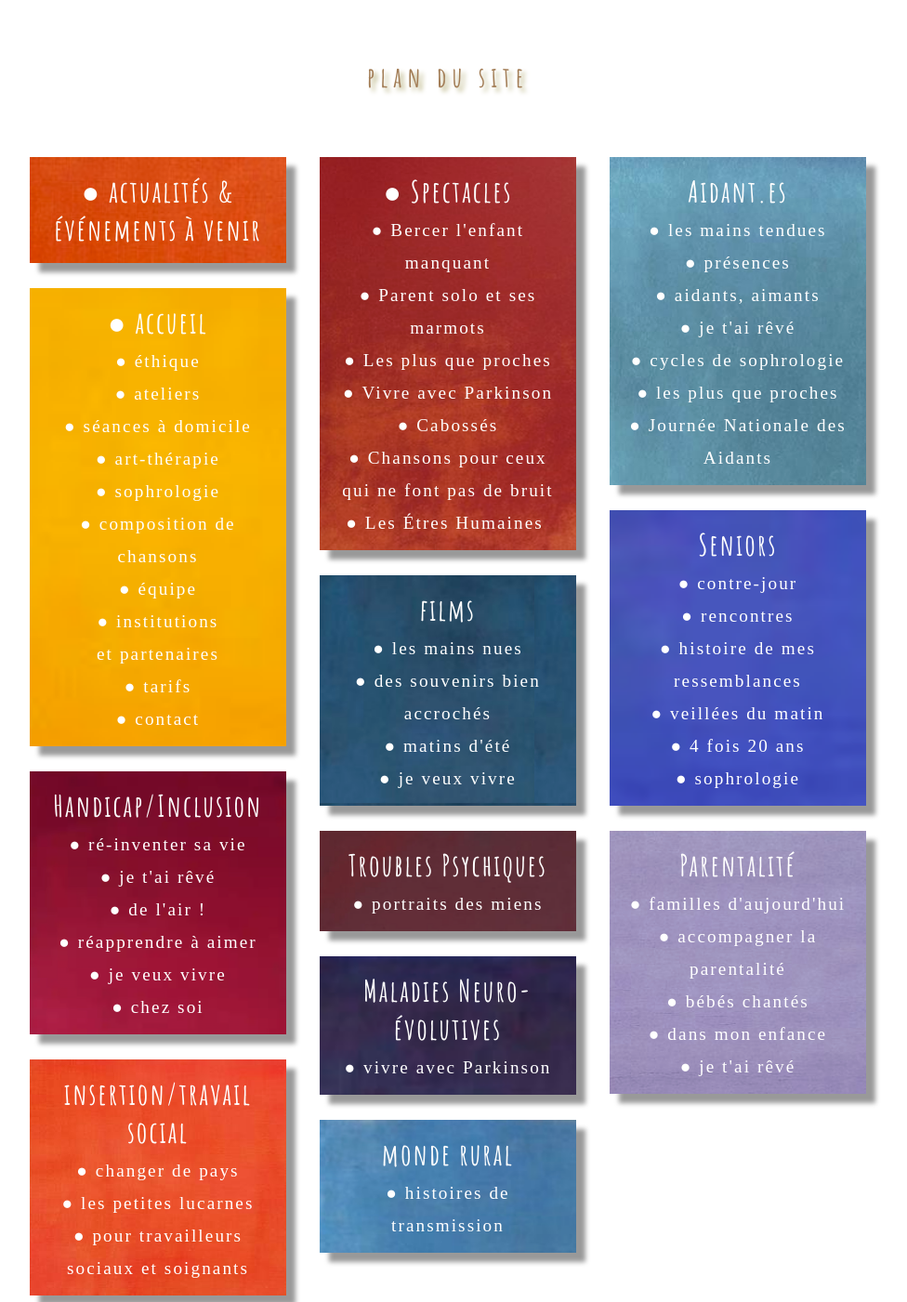
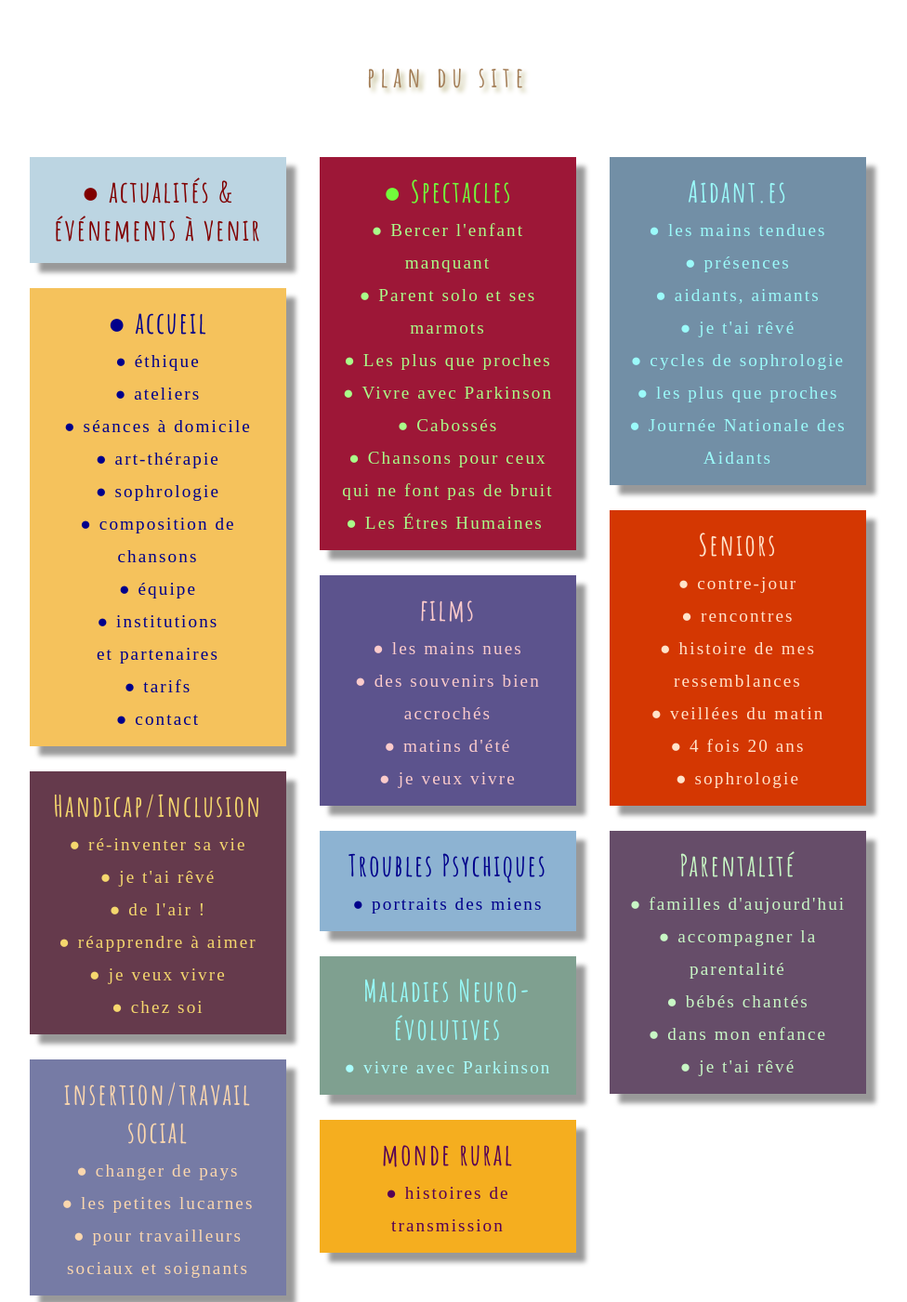
Before and after one commit to leshnik/revertouthaut, a Jekyll site: the page built from liens-familiaux.md, in a window 1280 px wide. Shown: the part 250-1651 px from the top of the page at 93% size, without its empty margins (158-1134 px from the left). Built offline with Jekyll 4.4.1, drawn with Linux system fonts in a browser that asks for light colours; grey boxes are pictures that could not be loaded.

Commit message:
switch to new navlistcards2

```diff
--- /dev/null
+++ b/_includes/NavListCards2.html
@@ -0,0 +1,204 @@
+
+<h2>plan du site</h2>
+<nav>
+<div id="siteMap" class="space-around--wrap">
+  <div>
+    <p
+      class="shadow"
+      style="background: #bcd5e2; width: 28ch">
+      <a class="nav-list-heading" style="color:#800000" href="/actualites">●&nbsp;actualités & événements à venir</a>
+    </p>
+    <p
+      class="shadow"
+      style="background: #f5c25c; width:28ch">
+
+      <a style="color: #00008b" class="nav-list-heading" href="/"
+        >●&nbsp;accueil</a
+      ><br>
+
+      <a style="color: #00008b" class="nav-list-item"  href="/ethique">●&nbsp;éthique</a><br>
+
+      <a style="color: #00008b" class="nav-list-item"
+        href="/ateliers"
+        >●&nbsp;ateliers</a
+      ><br>
+
+      <a style="color: #00008b" class="nav-list-item"  href="/seances-a-domicile"
+        >●&nbsp;séances à domicile</a
+      ><br>
+
+      <a style="color: #00008b" class="nav-list-item"  href="/art-therapie">●&nbsp;art-thérapie</a
+      ><br>
+      <a style="color: #00008b" class="nav-list-item"  href="/sophrologie">●&nbsp;sophrologie</a><br>
+
+      <a style="color: #00008b" class="nav-list-item"  href="/composition-de-chansons">●&nbsp;composition de chansons</a><br>
+
+      <a style="color: #00008b" class="nav-list-item"  href="/equipe">●&nbsp;équipe</a><br>
+      <a style="color: #00008b" class="nav-list-item"
+        href="/institutions-et-partenaires"
+        >●&nbsp;institutions<br>et partenaires</a
+      ><br>
+
+      <a style="color: #00008b" class="nav-list-item"  href="/nos-tarifs">●&nbsp;tarifs</a><br>
+
+      <a style="color: #00008b" class="nav-list-item"  href="/contact">●&nbsp;contact</a><br>
+
+      <!-- <a style="color: hsl()" href="/accueil-version-2019">●&nbsp;accueil 2019</a> -->
+    </p>
+    <p
+      class="shadow"
+      style="background: #653a4c; width: 28ch">
+      <span style="color: #f5d76e;" class="nav-list-heading">Handicap/Inclusion</span
+      ><br>
+      <a style="color: #f5d76e;" class="nav-list-item subtlehover"  href="/re-inventer-sa-vie">●&nbsp;ré-inventer sa vie</a><br>
+      <a style="color: #f5d76e;" class="nav-list-item subtlehover"  href="/je-t-ai-reve">●&nbsp;je t'ai rêvé</a><br>
+      <a style="color: #f5d76e;" class="nav-list-item subtlehover"  href="/de-l-air">●&nbsp;de l'air !</a><br>
+        <a style="color: #f5d76e;" class="nav-list-item subtlehover"  href="/reapprendre-a-aimer"
+        >●&nbsp;réapprendre à aimer</a
+      ><br>
+      <a style="color: #f5d76e;" class="nav-list-item subtlehover"  href="/je-veux-vivre">●&nbsp;je veux vivre</a><br>
+      <a style="color: #f5d76e;" class="nav-list-item subtlehover"  href="/chez-soi">●&nbsp;chez soi</a>
+    </p>
+    <p
+      class="shadow"
+      style="background: #767ba5; width: 28ch">
+      <span style="color:#fbd7ae"
+        class="nav-list-heading">insertion/travail social</span><br>
+      <a style="color:#fbd7ae" class="nav-list-item subtlehover"  href="/changer-de-pays"
+        >●&nbsp;changer de pays</a
+      ><br>
+      <a style="color:#fbd7ae" class="nav-list-item subtlehover"  href="/les-petites-lucarnes"
+        >●&nbsp;les petites lucarnes</a
+      ><br>
+      <a style="color:#fbd7ae"
+        class="nav-list-item subtlehover"
+        href="/pour-travailleurs-sociaux-et-soignants"
+        >●&nbsp;pour travailleurs sociaux et soignants</a
+      ><br>
+    </p>
+  </div>
+
+  <div>
+
+    <p
+      class="shadow"
+      style="background: #9d1737; width: 28ch">
+      <a style="color: #72fc3b" class="nav-list-heading" style="color:rgb(255, 255, 255)" href="/spectacles"
+        >●&nbsp;Spectacles</a
+      ><br>
+      <a style="color: #aafc89" class="nav-list-item subtlehover" style="color: rgb(255, 255, 255)" href="/bercer-l-enfant-manquant"
+        >●&nbsp;Bercer l'enfant manquant</a
+      ><br>
+      <a style="color: #aafc89" class="nav-list-item subtlehover" style="color: rgb(255, 255, 255)" href="/parent-solo-et-ses-marmots"
+        >●&nbsp;Parent solo et ses marmots</a
+      ><br>
+      <a style="color: #aafc89" class="nav-list-item subtlehover" style="color: rgb(255, 255, 255)" href="/lpqp-lecture-musicale"
+        >●&nbsp;Les plus que proches</a
+      ><br>
+      <a style="color: #aafc89" class="nav-list-item subtlehover" style="color: rgb(255, 255, 255)" href="/vivre-avec-parkinson">●&nbsp;Vivre avec Parkinson</a>
+      <br>
+      <a class="nav-list-item subtlehover" style="color: #aafc89" href="/cabosses">●&nbsp;Cabossés</a>
+      <br>
+      <a style="color: #aafc89" class="nav-list-item subtlehover" style="color: rgb(255, 255, 255)" href="chansons-pour-ceux-qui-ne-font-pas-de-bruit">●&nbsp;Chansons pour ceux qui ne font pas de bruit</a
+      ><br>
+      <a style="color: #aafc89" class="nav-list-item subtlehover" style="color: rgb(255, 255, 255)" href="les-etres-humaines"
+        >●&nbsp;Les&nbsp;Étres&nbsp;Humaines&nbsp;</a
+      >
+    </p>
+    <p
+      class="shadow"
+      style="background: #5c538d; width: 28ch">
+      <span class="nav-list-heading" style="color:#fbcbcb">films</span
+      ><br>
+      <a class="nav-list-item subtlehover" style="color: #fbcbcb" href="/les-mains-nues"
+        >●&nbsp;les mains nues</a
+      ><br>
+      <a class="nav-list-item subtlehover" style="color: #fbcbcb" href="/des-souvenirs-bien-accroches"
+        >●&nbsp;des souvenirs bien accrochés</a
+      ><br>
+      <a class="nav-list-item subtlehover" style="color: #fbcbcb" href="/matins-d-ete">●&nbsp;matins d'été</a><br>
+      <a class="nav-list-item subtlehover" style="color: #fbcbcb" href="/je-veux-vivre-film">●&nbsp;je veux vivre</a>
+    </p>
+    <p class="shadow" style="background: #8db3d2; width: 28ch">
+      <span style="color: #00008b" class="nav-list-heading">Troubles Psychiques</span><br>
+      <a style="color: #00008b" class="nav-list-item"  href="/portraits-des-miens"
+      >●&nbsp;portraits des miens</a><br>
+    </p>
+    <p class="shadow" style="background: #7fa090; width: 28ch">
+      <span style="color:#97f9f7" class="nav-list-heading">Maladies Neuro-évolutives</span><br>
+      <a style="color:#aafdfc" class="nav-list-item"  href="/vivre-avec-parkinson"
+      >●&nbsp;vivre avec Parkinson</a><br>
+    </p>
+    <p
+    class="shadow"
+    style="background: #f5ae1f; width: 28ch">
+    <span style="color: #550055"
+      class="nav-list-heading"
+    >monde rural</span><br>
+    <a style="color: #550055"
+    class="nav-list-item"
+      href="/histoires-de-transmission"
+    >●&nbsp;histoires de transmission</a>
+    </p>
+
+  </div>
+  <div>
+    <p
+      class="shadow"
+      style="background: #728fa6 ; width: 28ch">
+      <span style="color: #9bfafa" class="nav-list-heading">Aidant.es</span
+      ><br>
+      <a style="color: #9bfafa" class="nav-list-item"  href="/les-mains-tendues">●&nbsp;les mains tendues</a><br>
+      <a style="color: #9bfafa" class="nav-list-item"  href="/presences">●&nbsp;présences</a><br/>
+      <a style="color: #9bfafa" class="nav-list-item"  href="/aidants-aimants">●&nbsp;aidants, aimants</a
+        ><br>
+        <a style="color: #9bfafa" class="nav-list-item"  href="/je-t-ai-reve">●&nbsp;je t'ai rêvé</a><br>
+        <a style="color: #9bfafa" class="nav-list-item"  href="/cycles-de-sophrologie">●&nbsp;cycles de sophrologie </a><br>
+      <a style="color: #9bfafa" class="nav-list-item"  href="/les-plus-que-proches"
+        >●&nbsp;les plus que proches</a
+      ><br>
+      <a style="color: #9bfafa" class="nav-list-item"  href="/journee-nationale-des-aidants"
+        >●&nbsp;Journée Nationale des Aidants</a
+      >
+    </p>
+    <p
+      class="shadow"
+      style="background: #d43702; width: 28ch">
+      <span style="color: #ffe3ca" class="nav-list-heading">Seniors</span
+      ><br>
+      <a style="color: #ffe3ca" class="nav-list-item subtlehover"  href="contre-jour">●&nbsp;contre-jour</a></br>
+      <a style="color: #ffe3ca" class="nav-list-item subtlehover"  href="/rencontres"</a>●&nbsp;rencontres</a><br>
+      <a style="color: #ffe3ca" class="nav-list-item subtlehover"  href="/histoire-de-mes-ressemblances"
+        >●&nbsp;histoire de mes ressemblances</a
+      ><br>
+      <a style="color: #ffe3ca" class="nav-list-item subtlehover"  href="veillees-du-matin">●&nbsp;veillées du matin</a></br>
+      <a style="color: #ffe3ca" class="nav-list-item subtlehover"  href="/4-fois-20-ans">●&nbsp;4 fois 20 ans</a></br>
+      <a style="color: #ffe3ca" class="nav-list-item subtlehover"  href="/cycles-de-sophrologie"
+        >●&nbsp;sophrologie</a
+      ><br>
+    </p>
+    <p
+      class="shadow"
+      style="background: #664d69; width: 28ch ">
+      <span style="color: #c8f7c5" class="nav-list-heading">Parentalité</span
+      ><br>
+      <a style="color: #c8f7c5" class="nav-list-item subtlehover" style="color:hsl(0, 0%, 100%)" href="/familles-d-aujourd-hui">●&nbsp;familles d'aujourd'hui</a><br>
+      <a style="color: #c8f7c5" class="nav-list-item subtlehover" style="color:hsl(0, 0%, 100%)" href="/accompagner-la-parentalite">●&nbsp;accompagner la parentalité</a><br>
+      <a style="color: #c8f7c5" class="nav-list-item subtlehover" style="color: hsl(0, 0%, 100%)" href="/bebes-chantes"
+      >●&nbsp;bébés chantés</a><br>
+      <!-- <a style="color: hsl(120,50%,42%)" href="/liens-familiaux">●&nbsp;liens familiaux défaits, renoués</a><br> -->
+      <a style="color: #c8f7c5" class="nav-list-item subtlehover" style="color: hsl(0, 0%, 100%)" href="/dans-mon-enfance">●&nbsp;dans mon enfance</a><br>
+      <a style="color: #c8f7c5" class="nav-list-item subtlehover" style="color: hsl(0, 0%, 100%)" href="/je-t-ai-reve">●&nbsp;je t'ai rêvé</a>
+    </p>
+  </div>
+
+</div>
+</nav>
+<div style="display: flex; align-items: center">
+  <div style="padding-right:15px; flex:4 1 0; text-align: right; font-family: serif; font-size: .9rem;">
+    Rêver tout haut a reçu <br>pour sa création en 2018 <br>le soutien du <br>Conseil
+    Départemental <br>de Saône-et-Loire.
+  </div>
+  <div style="flex:1 1 0"><img src="https://res.cloudinary.com/dnxcesebo/image/upload/f_auto,q_auto,w_200/v1545914375/conseil_general71_nungjo.png" style="max-height: 100px; max-width: 100px">
+  </div>
+</div>
--- a/_layouts/accueil.html
+++ b/_layouts/accueil.html
@@ -9,7 +9,7 @@
 
       {% include oneImage.html %}
       {{ content }}
-      {% include NavListCards.html%}
+      {% include NavListCards2.html%}
     </div>
   </body>
 </html>
--- a/_layouts/logoTop.html
+++ b/_layouts/logoTop.html
@@ -9,7 +9,7 @@
       </div>
     </container>
     <div class="space-below"></div>
-    {% include NavListCards.html %}
+    {% include NavListCards2.html %}
 
   </body>
 </html>
--- a/_sass/type.scss
+++ b/_sass/type.scss
@@ -71,6 +71,9 @@ h6 {
   color: white;
   font-family: "Crimson";
    font-size: 1.2rem;
+}
+.nav-list-item.subtlehover:hover {
+  background-color: #989790;
 }
 
 .coming li {
```
